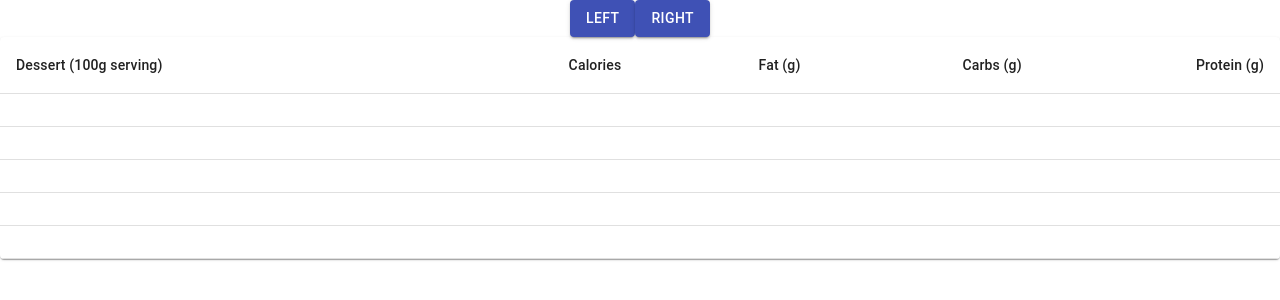
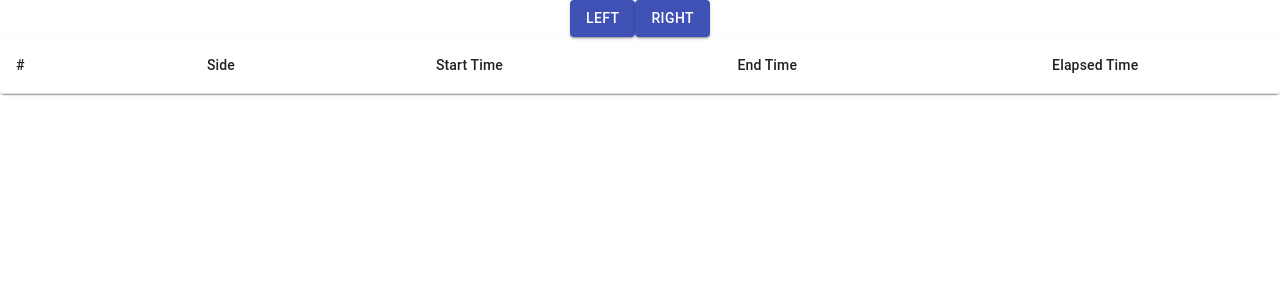
Before and after one commit to hannanel100/feeding-times, a React (Create React App) app: page / in a window 1280 px wide. Shown: the top 300 px of the page. Built offline with nearby package versions, Linux system fonts and the light colour scheme.

Commit message:
got basic functionality working. next is Auth with firebase

```diff
--- a/src/App.js
+++ b/src/App.js
@@ -1,48 +1,47 @@
-import React, { useState } from "react";
+import React, { useState, useEffect } from "react";
 import * as dayjs from "dayjs";
 import Buttons from "./Buttons";
 import "./App.css";
 import MyTable from "./MyTable";
 
 function App() {
-  const [startTime, setStartTime] = useState({});
-  const [endTime, setEndTime] = useState({});
+  const [startTime, setStartTime] = useState("");
+  const [endTime, setEndTime] = useState("");
+  const [side, setSide] = useState("");
   const [timeArray, setTimeArray] = useState([]);
   const clickHandler = (isStartTime) => {
     // console.log(today.format("DD/MM/YYYY - HH:mm:ss"));
     if (isStartTime) {
       let start = dayjs();
-      console.log(`start: ${start}`);
       setStartTime(start);
     } else {
       let end = dayjs(new Date());
-      console.log(`end: ${end}`);
       setEndTime(end);
+    }
+  };
+  useEffect(() => {
+    if (endTime) {
       setTimeArray([
         ...timeArray,
-        // createData(
-        //   "right",
-        //   startTime,
-        //   endTime,
-        //   dayjs(endTime).diff(dayjs(startTime), "ms")
-        // ),
-        {
-          side: "right",
-          start: startTime,
-          end: endTime,
-          elapsed: dayjs(startTime).diff(dayjs(endTime), "ms"),
-        },
+        createData(
+          side,
+          startTime,
+          endTime,
+          dayjs(endTime).diff(dayjs(startTime), "ms")
+        ),
       ]);
-      console.log(`time Array: ${timeArray}`);
     }
-  };
+  }, [endTime]);
   const createData = (side, start, end, elapsed) => {
     return { side, start, end, elapsed };
   };
   return (
     <>
-      <Buttons timeClickHandler={(isStartTime) => clickHandler(isStartTime)} />
-      <MyTable />
+      <Buttons
+        side={(chosenSide) => setSide(chosenSide)}
+        timeClickHandler={(isStartTime) => clickHandler(isStartTime)}
+      />
+      <MyTable timeArray={endTime ? timeArray : null} />
     </>
   );
 }
--- a/src/Buttons.js
+++ b/src/Buttons.js
@@ -12,6 +12,7 @@ function Buttons(props) {
 
   const clickHandler = (e) => {
     if (e.target.innerHTML === "Left") {
+      props.side("Left");
       if (color.left === "primary" && color.right === "primary") {
         setColor({
           ...color,
@@ -24,6 +25,7 @@ function Buttons(props) {
         setRightDisabled(false);
       }
     } else {
+      props.side("Right");
       if (color.right === "primary" && color.left === "primary") {
         setColor({
           right: "secondary",
--- a/src/MyTable.js
+++ b/src/MyTable.js
@@ -1,5 +1,7 @@
 import React from "react";
 import { makeStyles } from "@material-ui/core/styles";
+import * as dayjs from "dayjs";
+
 import Table from "@material-ui/core/Table";
 import TableBody from "@material-ui/core/TableBody";
 import TableCell from "@material-ui/core/TableCell";
@@ -8,44 +10,39 @@ import TableHead from "@material-ui/core/TableHead";
 import TableRow from "@material-ui/core/TableRow";
 import Paper from "@material-ui/core/Paper";
 
-function createData(side, start, end, elapsed) {
-  return { side, start, end, elapsed };
-}
-
-const rows = [
-  createData("Frozen yoghurt", 159, 6.0, 24, 4.0),
-  createData("Ice cream sandwich", 237, 9.0, 37, 4.3),
-  createData("Eclair", 262, 16.0, 24, 6.0),
-  createData("Cupcake", 305, 3.7, 67, 4.3),
-  createData("Gingerbread", 356, 16.0, 49, 3.9),
-];
-
-export default function myTable() {
+export default function myTable({ timeArray }) {
+  const tableBody = timeArray ? (
+    <TableBody>
+      {timeArray.reverse().map((timeRow, index) => (
+        <TableRow key={index}>
+          <TableCell component="th" scope="row">
+            {timeArray.length - index}
+          </TableCell>
+          <TableCell align="right">{timeRow.side}</TableCell>
+          <TableCell align="right">
+            {dayjs(timeRow.start).format("DD/MM/YYYY - HH:mm:ss")}
+          </TableCell>
+          <TableCell align="right">
+            {dayjs(timeRow.end).format("DD/MM/YYYY - HH:mm:ss")}
+          </TableCell>
+          <TableCell align="right">{timeRow.elapsed}</TableCell>
+        </TableRow>
+      ))}
+    </TableBody>
+  ) : null;
   return (
     <TableContainer component={Paper}>
       <Table aria-label="simple table">
         <TableHead>
           <TableRow>
-            <TableCell>Dessert (100g serving)</TableCell>
-            <TableCell align="right">Calories</TableCell>
-            <TableCell align="right">Fat&nbsp;(g)</TableCell>
-            <TableCell align="right">Carbs&nbsp;(g)</TableCell>
-            <TableCell align="right">Protein&nbsp;(g)</TableCell>
+            <TableCell>#</TableCell>
+            <TableCell align="center">Side</TableCell>
+            <TableCell align="center">Start Time</TableCell>
+            <TableCell align="center">End Time</TableCell>
+            <TableCell align="center">Elapsed Time</TableCell>
           </TableRow>
         </TableHead>
-        <TableBody>
-          {rows.map((row) => (
-            <TableRow key={row.name}>
-              <TableCell component="th" scope="row">
-                {row.name}
-              </TableCell>
-              <TableCell align="right">{row.calories}</TableCell>
-              <TableCell align="right">{row.fat}</TableCell>
-              <TableCell align="right">{row.carbs}</TableCell>
-              <TableCell align="right">{row.protein}</TableCell>
-            </TableRow>
-          ))}
-        </TableBody>
+        {tableBody}
       </Table>
     </TableContainer>
   );
```
